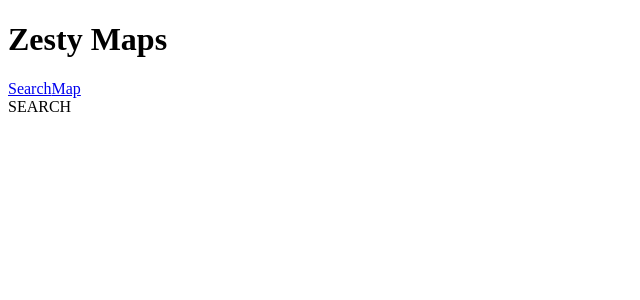
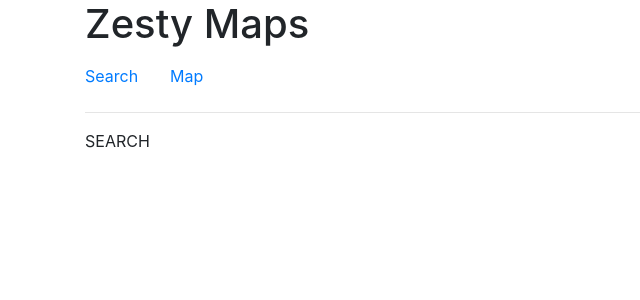
Before and after one commit to rileym11/zesty-maps, a React (Create React App) app: page / in a window 1280 px wide. Shown: the top 300 px of the page, without its empty margins (0-640 px from the left). Built offline with nearby package versions, Linux system fonts and the light colour scheme.

Commit message:
feat: add basic layout styling

```diff
--- /dev/null
+++ b/src/components/Layout.scss
@@ -0,0 +1,7 @@
+.z-header {
+  width: fit-content;
+
+  .nav > .nav-item:first-of-type a {
+    padding-left: 0;
+  }
+}
--- a/src/components/Layout.tsx
+++ b/src/components/Layout.tsx
@@ -1,6 +1,7 @@
 import React from 'react';
-import { Container } from 'react-bootstrap';
+import { Container, Nav } from 'react-bootstrap';
 import { Link } from 'react-router-dom';
+import './Layout.scss';
 
 type LayoutP = {
   children: React.ReactNode;
@@ -11,11 +12,20 @@ export function Layout({ children }: LayoutP) {
     <Container as="main">
       <header className="z-header">
         <h1>Zesty Maps</h1>
-        <nav>
-          <Link to="/">Search</Link>
-          <Link to="/map">Map</Link>
-        </nav>
+        <Nav>
+          <Nav.Item>
+            <Nav.Link as={Link} to="/">
+              Search
+            </Nav.Link>
+          </Nav.Item>
+          <Nav.Item>
+            <Nav.Link as={Link} to="/map">
+              Map
+            </Nav.Link>
+          </Nav.Item>
+        </Nav>
       </header>
+      <hr />
       {children}
     </Container>
   );
--- a/src/index.scss
+++ b/src/index.scss
@@ -0,0 +1 @@
+@import "~bootstrap/scss/bootstrap";
```
